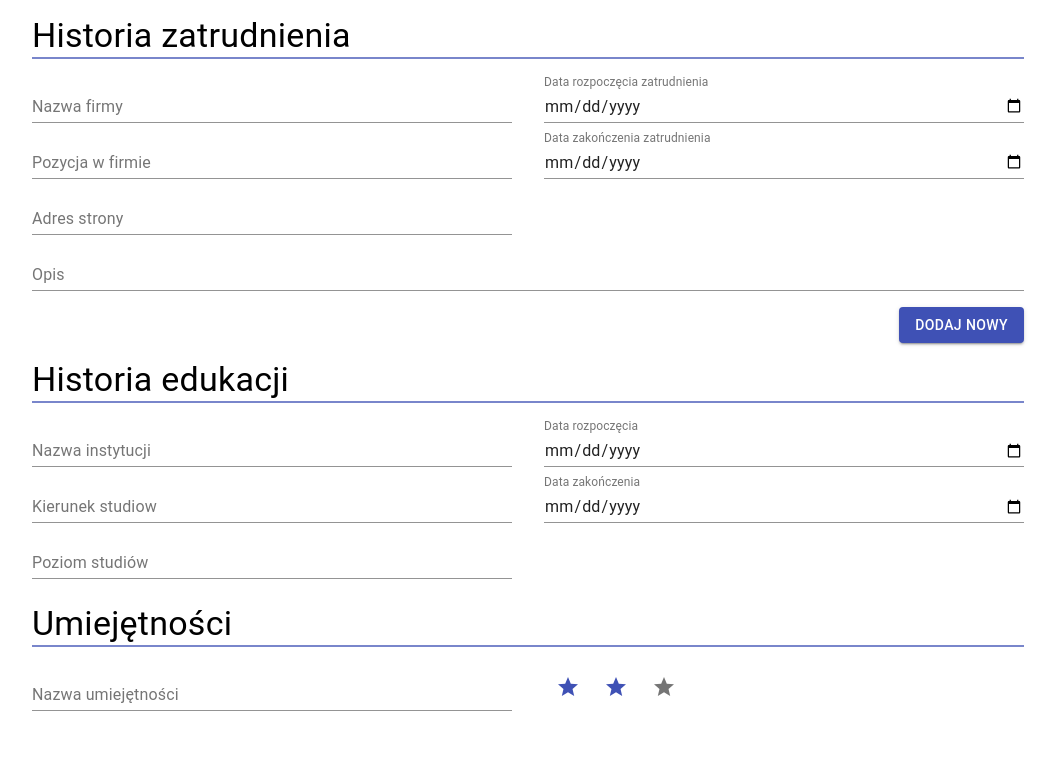
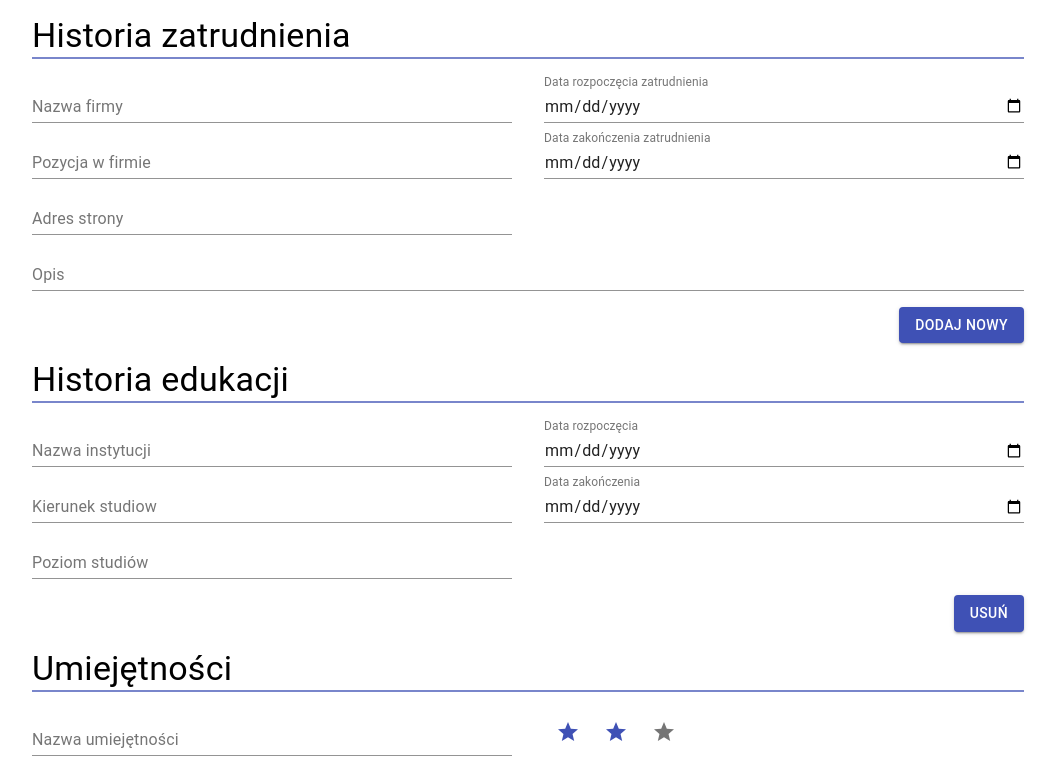
Before and after one commit to testdoittechnology/front-end-recruitment-task, a React (Create React App) app: page / in a window 1280 px wide. Shown: the part 349-1129 px from the top of the page, without its empty margins (112-1168 px from the left). Before the commit the page ends 1084 px from the top, so only its background shows below. Built offline with nearby package versions, Linux system fonts and the light colour scheme.

Commit message:
create education form

```diff
--- a/src/scenes/components/EducationForm/EducationForm.jsx
+++ b/src/scenes/components/EducationForm/EducationForm.jsx
@@ -1,17 +1,40 @@
 import React from 'react'
-//import PropTypes from 'prop-types'
+import PropTypes from 'prop-types'
 import { withStyles } from '@material-ui/core'
 import DoubleColumn from '../../../components/DoubleColumn';
 import CreateInputs, { CreateInputsItem } from '../../../libs/CreateInputs';
 import { TextInputType } from '../../../components/TextInput';
+import ButtonRow, { CreateButtonItem } from '../../../components/ButtonRow';
 
 const style = theme => ({
 })
 
 class EducationForm extends React.PureComponent {
 
+	createId = (id) => `${id}_${this.props.id}`
+
+	get buttons() {
+		if (this.props.isSingle) {
+			return [CreateButtonItem('add_new', this.handleAddNew)]
+		}
+		let items = [CreateButtonItem('delete', this.handleDeleteClick)]
+		if (this.props.isLast) {
+			items.push(CreateButtonItem('add_new', this.handleAddNew))
+		}
+		return items;
+	}
+
+	handleAddNew = () => {
+		// EmploymentService.addNew();
+	}
+
+	handleDeleteClick = () => {
+		// EmploymentService.delete(this.props.id);
+	}
+
 	render() {
 		return (
+			<div>
 				<DoubleColumn
 					left={CreateInputs([
 						CreateInputsItem('institutionName', 'institution_name'),
@@ -23,12 +46,23 @@ class EducationForm extends React.PureComponent {
 						CreateInputsItem('studyDateEnd', 'date_end', TextInputType.DATE)
 					])}
 				/>
+				<ButtonRow
+					buttons={this.buttons}
+				/>
+			</div>
 		)
 	}
 }
 
 EducationForm.propTypes = {
+	id: PropTypes.string,
+	isLast: PropTypes.bool,
+	isSingle: PropTypes.bool,
 }
 
+EducationForm.defaultProps = {
+	isLast: false,
+	isSingle: false,
+}
 
 export default withStyles(style)(EducationForm)
```
Lines whose indentation alone changed are shown as unchanged.
